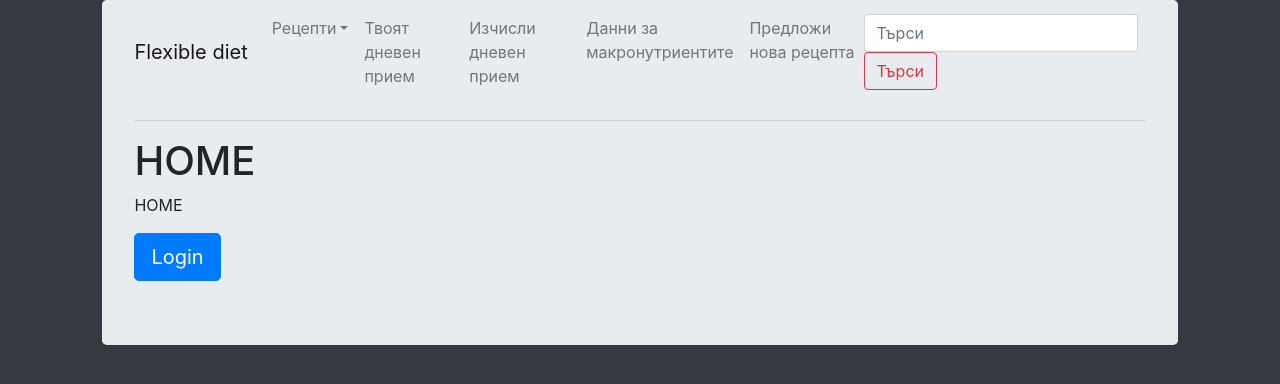
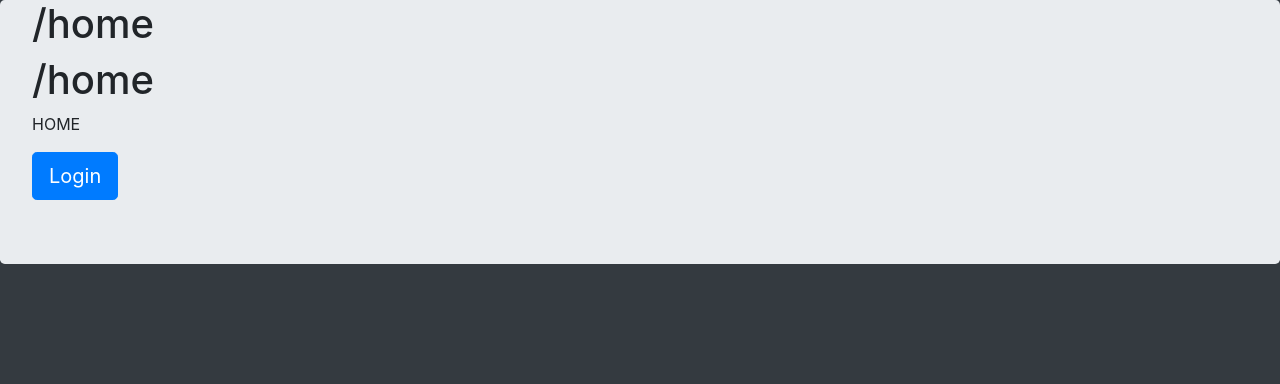
Before and after one commit to AYPenchev/flexible-diet-ui-react, a React app: page /home in a window 1280 px wide. Shown: the top 384 px of the page. Built offline with nearby package versions, Linux system fonts and the light colour scheme.

Commit message:
Introduced "Page not found" component and intalled history library

```diff
--- a/package.json
+++ b/package.json
@@ -6,6 +6,7 @@
     },
     "dependencies": {
         "bootstrap": "4.3.1",
+        "history": "^4.10.1",
         "immer": "2.1.3",
         "prop-types": "15.7.2",
         "react": "16.8.4",
--- a/src/components/app.css
+++ b/src/components/app.css
@@ -1,35 +1,30 @@
 @media (min-width: 576px) {
-    #app {
+    #header {
         max-width: 476px;
-        margin: 0 auto;
     }
 }
 
 @media (min-width: 768px) {
-    #app {
+    #header {
         max-width: 668px;
-        margin: 0 auto;
     }
 }
 
 @media (min-width: 992px) {
-    #app {
+    #header {
         max-width: 892px;
-        margin: 0 auto;
     }
 }
 
 @media (min-width: 1200px) {
-    #app {
+    #header {
         max-width: 1600px;
-        margin-left: 8%;
-        margin-right: 8%;
+
     }
 }
 
 @media (max-width: 575px) {
-    #app {
+    #header {
         max-width: 450px;
-        margin: 0 auto;
     }
 }
--- a/src/components/app.jsx
+++ b/src/components/app.jsx
@@ -1,26 +1,35 @@
-import React, { Fragment } from "react";
+import React from "react";
 import { Route, Switch } from "react-router-dom";
 import Login from "./authentication/login-page.component.jsx";
 import Home from "./home/home.component.jsx";
 import Header from "./sharedComponents/header.component.jsx";
 import SignUp from "./authentication/signup-page.component.jsx";
-import { Jumbotron } from "react-bootstrap";
-import './app.css';
+import "./app.css";
+import PageNotFound from "./page-not-found.component.jsx";
+import PropTypes from 'prop-types';
 
-function App() {
+const exclusionArray = [
+    '/',
+    '/signup',
+  ]
+const App = ({location}) => {
+    debugger;
     return (
-        <Switch>
-            <Route exact path="/" component={Login} />
-            <Route path="/signup" component={SignUp} />
-            <Fragment>
-                <Jumbotron id="app" className="pt-0">
-                    <Header />
-                    <hr/>
-                    <Route path="/home" component={Home} />
-                </Jumbotron>
-            </Fragment>
-        </Switch>
+        <>
+            {exclusionArray.includes(location.pathname) && <Header />}
+            <Switch>
+                <Route exact path="/" component={Login} />
+                <Route path="/signup" component={SignUp} />
+                <Route path="/home" component={Home} />
+                <Route component={PageNotFound} />
+            </Switch>
+        </>
     );
 }
 
 export default App;
+//            <Jumbotron id="app" className="pt-0">
+
+App.propTypes = {
+    location: PropTypes.object
+}
--- a/src/components/home/home.component.css
+++ b/src/components/home/home.component.css
@@ -0,0 +1,36 @@
+#home {
+    /*default jumbotron color*/
+    /* background-color: #E9ECEF; */
+    margin: 0 auto;
+}
+
+@media (min-width: 576px) {
+    #home {
+        max-width: 476px;
+    }
+}
+
+@media (min-width: 768px) {
+    #home {
+        max-width: 668px;
+    }
+}
+
+@media (min-width: 992px) {
+    #home {
+        max-width: 892px;
+    }
+}
+
+@media (min-width: 1200px) {
+    #home {
+        max-width: 1600px;
+
+    }
+}
+
+@media (max-width: 575px) {
+    #home {
+        max-width: 450px;
+    }
+}
--- a/src/components/home/home.component.jsx
+++ b/src/components/home/home.component.jsx
@@ -1,10 +1,13 @@
 import React from "react";
 import { Link } from "react-router-dom";
 import './home.component.css';
+import PropTypes from 'prop-types';
 
-const Home = () => (
-    <div id="home">
-        <h1>HOME</h1>
+const Home = ({match, location}) => (
+    <div id="home" className="jumbotron mt-0 pt-0">
+        <h1>{match.path}</h1>
+        <h1>{location.pathname}</h1>
+
         <p>HOME</p>
         <Link to="" className="btn btn-primary btn-lg">
             Login
@@ -13,3 +16,8 @@ const Home = () => (
 );
 
 export default Home;
+
+Home.propTypes = {
+    match: PropTypes.object,
+    location: PropTypes.object
+}
--- /dev/null
+++ b/src/components/page-not-found.component.jsx
@@ -0,0 +1,5 @@
+import React from 'react';
+
+const PageNotFound = () => <h1>Грешен линк, страницата не е намерена!</h1>
+
+export default PageNotFound;
--- a/src/components/sharedComponents/header.component.css
+++ b/src/components/sharedComponents/header.component.css
@@ -1,34 +1,34 @@
 #header {
-    /*default jumbotron color*/
-    background-color: #E9ECEF;
+    margin: 0 auto;
 }
 
-/* @media (min-width: 576px) {
+@media (min-width: 576px) {
     #header {
-
+        max-width: 476px;
     }
 }
 
 @media (min-width: 768px) {
     #header {
-
+        max-width: 668px;
     }
 }
 
 @media (min-width: 992px) {
     #header {
-
+        max-width: 892px;
     }
 }
 
 @media (min-width: 1200px) {
     #header {
+        max-width: 1600px;
 
     }
 }
 
 @media (max-width: 575px) {
     #header {
-
+        max-width: 450px;
     }
-} */
+}
--- a/src/components/sharedComponents/header.component.jsx
+++ b/src/components/sharedComponents/header.component.jsx
@@ -26,12 +26,20 @@ class Header extends React.Component {
     }
     render() {
         return (
-            <Navbar className="px-0" fixed="top" sticky="top" expand="lg" id="header">
+            <nav className="jumbotron pt-0 pb-1 mb-0" id="header">
+                <Navbar
+                    fixed="top"
+                    sticky="top"
+                    expand="lg"
+                >
                     <Navbar.Brand href="#home">Flexible diet</Navbar.Brand>
                     <Navbar.Toggle aria-controls="basic-navbar-nav"></Navbar.Toggle>
                     <Navbar.Collapse id="basic-navbar-nav">
                         <Nav className="ml-auto">
-                        <NavDropdown title="Рецепти" id="basic-nav-dropdown">
+                            <NavDropdown
+                                title="Рецепти"
+                                id="basic-nav-dropdown"
+                            >
                                 <NavDropdown.Item href="#action/3.1">
                                     Супи
                                 </NavDropdown.Item>
@@ -59,16 +67,20 @@ class Header extends React.Component {
                                 Предложи нова рецепта
                             </Nav.Link>
                         </Nav>
-                    { <Form inline>
+                        {
+                            <Form inline>
                                 <FormControl
                                     type="text"
                                     placeholder="Търси"
                                     className="mr-sm-2"
                                 />
                                 <Button variant="outline-danger">Търси</Button>
-                    </Form>}
+                            </Form>
+                        }
                     </Navbar.Collapse>
                 </Navbar>
+                <hr />
+            </nav>
         );
     }
 }
--- a/src/index.js
+++ b/src/index.js
@@ -6,8 +6,8 @@ import App from './components/app.jsx';
 import './index.css';
 
 render(
-    <Router>
-        <App />
+    <Router >
+        <App location={location} />
     </Router>,
      document.getElementById("entryPoint")
 );
```
Lines whose indentation alone changed are shown as unchanged.
